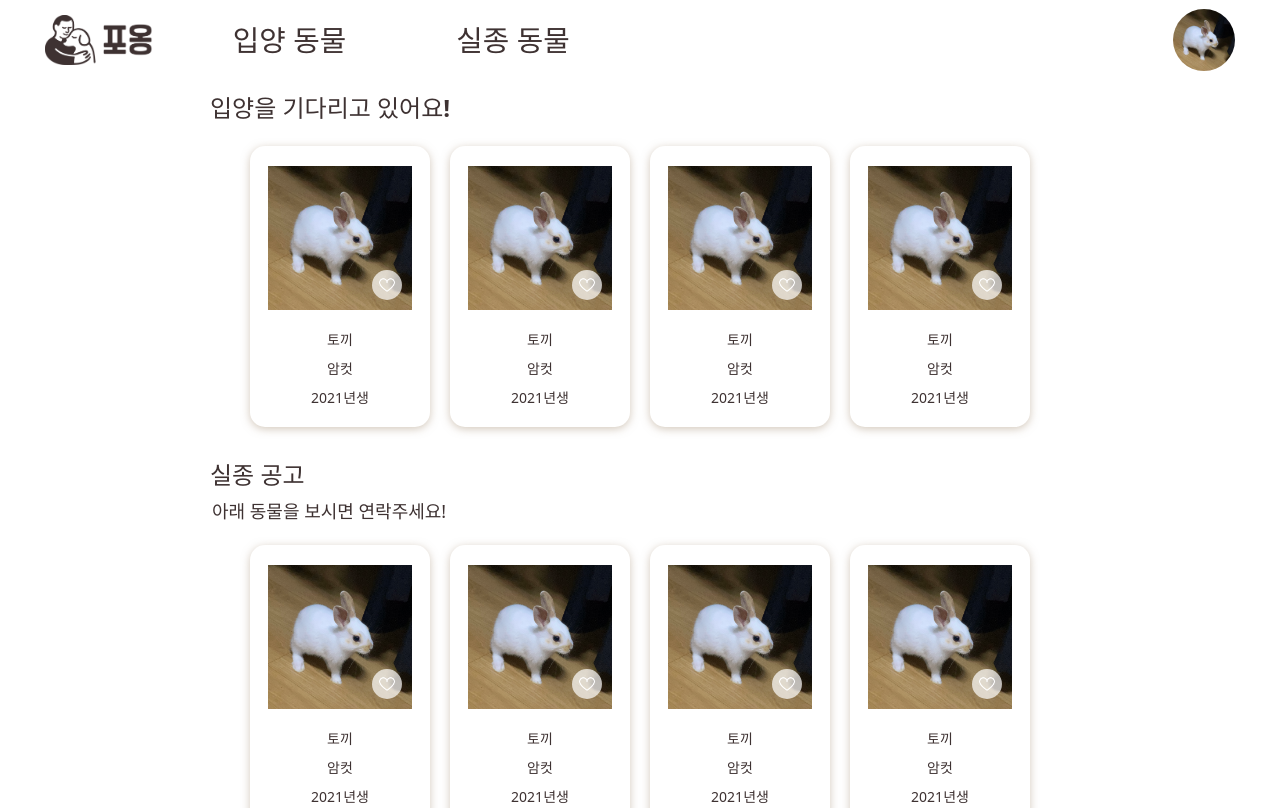
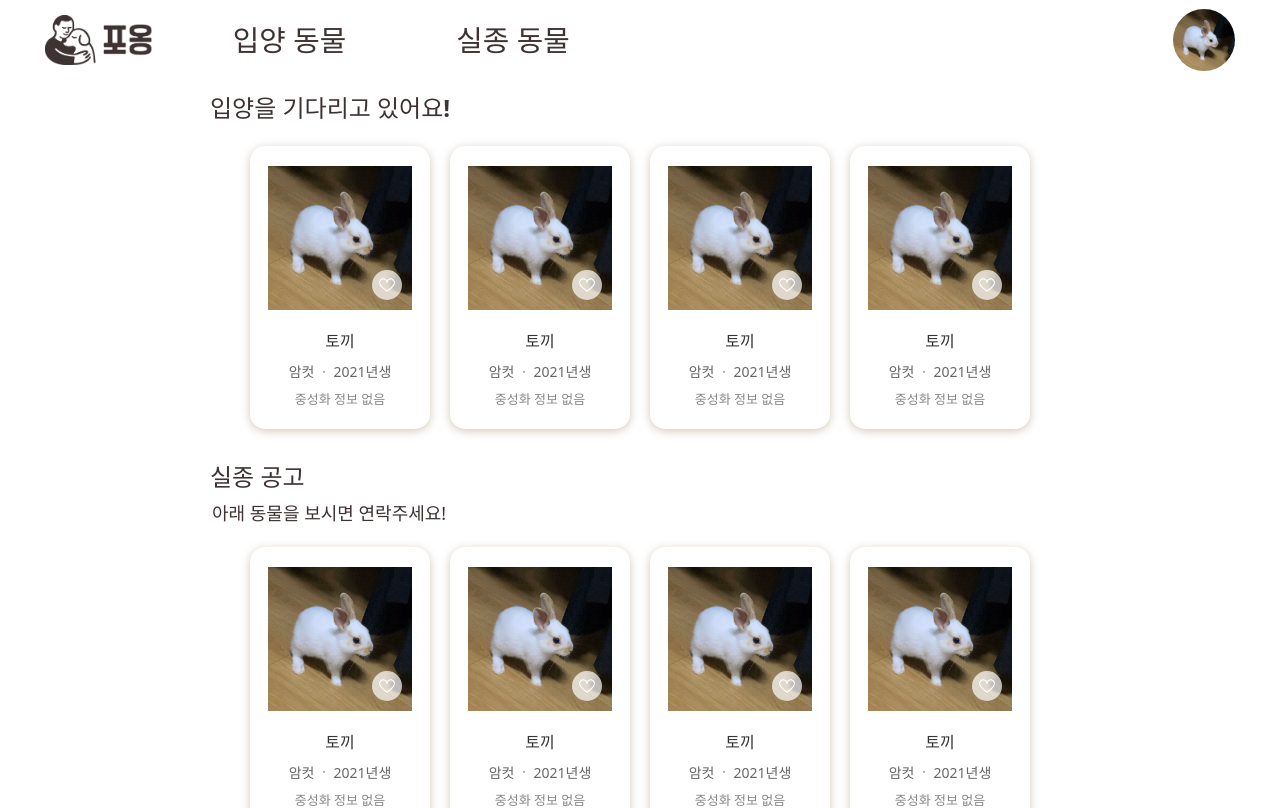
Before and after one commit to paw-ong/pawong-frontend, a React (Vite) app: page /main in a window 1280 px wide. Shown: the top 808 px of the page. Built offline with nearby package versions, Linux system fonts and the light colour scheme.

Commit message:
feat: 요구사항에 맞게 PetCard 컴포넌트 수정 및 유기동물 검색 결과 구현

```diff
--- /dev/null
+++ b/src/components/pet/AdoptionResultList.css
@@ -0,0 +1,31 @@
+.adoption-result-container {
+  width: 100%;
+  max-width: 1200px;
+  margin: 0 auto;
+  padding: 20px;
+}
+
+.adoption-result-grid {
+  display: grid;
+  grid-template-columns: repeat(auto-fill, minmax(250px, 1fr));
+  gap: 20px;
+  padding: 20px 0;
+}
+
+.adoption-result-item {
+  display: flex;
+  justify-content: center;
+}
+
+.adoption-result-loading,
+.adoption-result-empty {
+  text-align: center;
+  padding: 40px 20px;
+  font-size: 1.2em;
+  color: #666;
+  background-color: white;
+  border-radius: 8px;
+  box-shadow: 0 2px 8px rgba(167, 146, 119, 0.1);
+  margin: 20px auto;
+  max-width: 400px;
+}
--- a/src/components/pet/AdoptionResultList.jsx
+++ b/src/components/pet/AdoptionResultList.jsx
@@ -1,25 +1,52 @@
 import React from "react";
+import PropTypes from 'prop-types';
+import PetCard from "./PetCard";
+import "./AdoptionResultList.css";
 
 function AdoptionResultList({ results, loading }) {
-  if (loading) return <div style={{textAlign: 'center', margin: '32px 0'}}>검색 중...</div>;
-  if (!results || results.length === 0) return <div style={{textAlign: 'center', margin: '32px 0'}}>검색 결과가 없습니다.</div>;
+  if (loading) return <div className="adoption-result-loading">검색 중...</div>;
+  if (!results || results.length === 0) return <div className="adoption-result-empty">검색 결과가 없습니다.</div>;
+
+  // API 응답을 PetCard 형식에 맞게 변환
+  const formatPetData = (item) => {
+    // 나이 계산 (YYYY 형식을 "N살" 형식으로 변환)
+    const currentYear = new Date().getFullYear();
+    const ageInYears = item.age ? currentYear - item.age : null;
+    const ageString = ageInYears ? `${ageInYears}살` : '나이 미상';
+
+    return {
+      id: item.adoptionId,
+      imgUrl: item.popfile1, // API에서 제공하는 이미지 URL 사용
+      upKindNm: item.kindNm || '기타',
+      sexCd: item.sexCd === 'M' ? '수컷' : item.sexCd === 'F' ? '암컷' : '미상',
+      age: ageString,
+      neuterYn: item.neuterYn === 'Y' ? '중성화 O' : item.neuterYn === 'N' ? '중성화 X' : '중성화 미상'
+    };
+  };
 
   return (
-    <div style={{width: '100%', maxWidth: 1100, margin: '0 auto', padding: '0 16px'}}>
-      <ul style={{listStyle: 'none', padding: 0}}>
-        {results.map((item, idx) => (
-          <li key={item.id || idx} style={{marginBottom: 16, background: '#fff', borderRadius: 12, boxShadow: '0 2px 8px rgba(167,146,119,0.08)', padding: 20}}>
-            {/* 실제 데이터 구조에 맞게 아래를 수정하세요 */}
-            <div><b>이름:</b> {item.name || '이름 없음'}</div>
-            <div><b>품종:</b> {item.upKindCd || '-'}</div>
-            <div><b>성별:</b> {item.sexCd || '-'}</div>
-            <div><b>중성화:</b> {item.neuterYn || '-'}</div>
-            {/* 필요시 더 많은 정보 추가 */}
-          </li>
+    <div className="adoption-result-container">
+      <div className="adoption-result-grid">
+        {results.map((item) => (
+          <div key={item.adoptionId} className="adoption-result-item">
+            <PetCard pet={formatPetData(item)} type="adoption" />
+          </div>
         ))}
-      </ul>
+      </div>
     </div>
   );
 }
 
+AdoptionResultList.propTypes = {
+  results: PropTypes.arrayOf(PropTypes.shape({
+    adoptionId: PropTypes.number,
+    popfile1: PropTypes.string,
+    kindNm: PropTypes.string,
+    sexCd: PropTypes.string,
+    age: PropTypes.number,
+    neuterYn: PropTypes.string
+  })),
+  loading: PropTypes.bool
+};
+
 export default AdoptionResultList;
--- a/src/components/pet/PetCard.css
+++ b/src/components/pet/PetCard.css
@@ -92,10 +92,32 @@
   width: 100%;
 }
 
-.pet-upKindNm, .pet-sexCd, .pet-age {
+.pet-upKindNm {
+  font-size: 16px;
+  font-weight: 600;
+  margin: 4px 0;
+  color: #333;
+}
+
+.pet-info-row {
+  display: flex;
+  justify-content: center;
+  align-items: center;
+  gap: 8px;
+  margin: 4px 0;
   font-size: 14px;
+  color: #666;
+}
+
+.info-divider {
+  color: #999;
+  font-size: 8px;
+}
+
+.pet-neuterYn {
+  font-size: 13px;
+  color: #888;
   margin: 4px 0;
-  text-align: center;
 }
 
 .card-link {
@@ -109,7 +131,7 @@
 }
 
 .card:hover .pet-upKindNm,
-.card:hover .pet-sexCd,
-.card:hover .pet-age {
-  color: #A79277
+.card:hover .pet-info-row,
+.card:hover .pet-neuterYn {
+  color: #A79277;
 }
--- a/src/components/pet/PetCard.jsx
+++ b/src/components/pet/PetCard.jsx
@@ -68,23 +68,25 @@ function PetCard({ pet, type }) {
       <div className="card">
         <div className="card-img-container">
           <img src={pet.imgUrl} alt={pet.name || '동물 사진'} className="card-img"/>
-            {/*{isLoggedIn && (*/}
           <button className={`favorite-btn ${isFavorite ? 'active' : ''}`} onClick={handleFavoriteClick}>
             <img src={isFavorite ? likeImg : unlikeImg}
                  alt={isFavorite ? "찜 해제" : "찜 하기"}
                  className="favorite-icon"
             />
           </button>
-            {/*)}*/}
         </div>
         <div className="card-content">
           <p className="pet-upKindNm">{pet.upKindNm || '정보 없음'}</p>
-            <p className="pet-sexCd">{pet.sexCd || '정보 없음'}</p>
-            <p className="pet-age">{pet.age || '정보 없음'}</p>
+          <div className="pet-info-row">
+            <span className="pet-sexCd">{pet.sexCd || '정보 없음'}</span>
+            <span className="info-divider">•</span>
+            <span className="pet-age">{pet.age || '정보 없음'}</span>
+          </div>
+          <p className="pet-neuterYn">{pet.neuterYn || '중성화 정보 없음'}</p>
         </div>
       </div>
     </Link>
-  )
+  );
 }
 
 export default PetCard;
--- a/src/pages/Adoption.jsx
+++ b/src/pages/Adoption.jsx
@@ -31,7 +31,7 @@ function Adoption() {
       const res = await fetch(url);
       if (!res.ok) throw new Error("검색 실패");
       const data = await res.json();
-      setResults(data.results || []); // 실제 데이터 구조에 맞게 수정 필요
+      setResults(data.adoptionSearchResponses || []); // adoptionSearchResponses 배열을 results로 설정
     } catch (e) {
       alert("검색 중 오류 발생");
       setResults([]);
```
Lines whose indentation alone changed are shown as unchanged.
